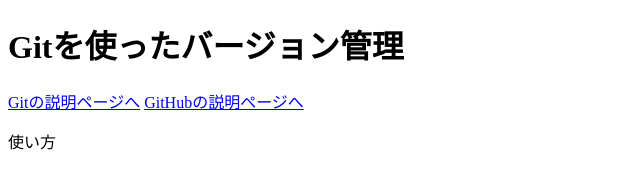
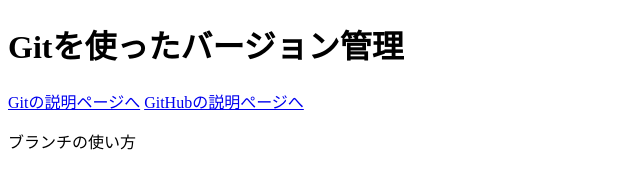
Before and after one commit to toshinbooo/sourcetree_sample, a plain HTML site: page sample.html in a window 1280 px wide. Shown: the whole page, without its empty margins (0-640 px from the left). Drawn offline with Linux system fonts and the light colour scheme.

Commit message:
ブランチの使い方タイトル追加

```diff
--- a/sample.html
+++ b/sample.html
@@ -8,6 +8,7 @@
 	<h1>Gitを使ったバージョン管理</h1>
 	<a href="index.html">Gitの説明ページへ</a>
 	<a href="github.html">GitHubの説明ぺージへ</a>
-	<p>使い方</p>
+
+	<p>ブランチの使い方</p>
 </body>
 </html>
```
